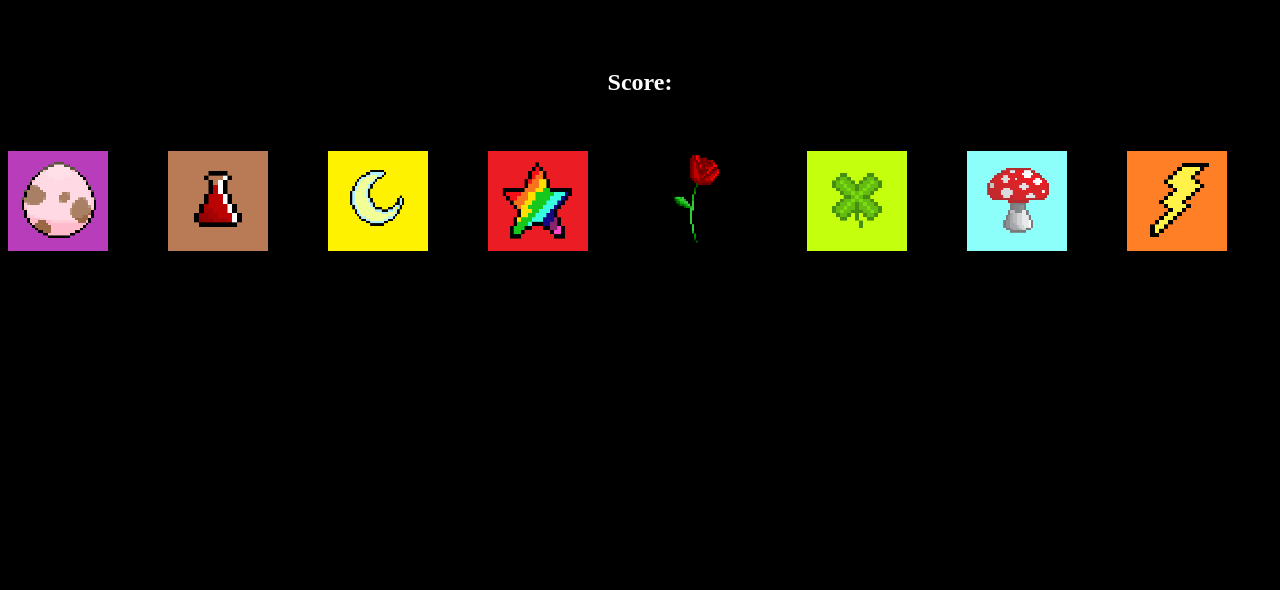
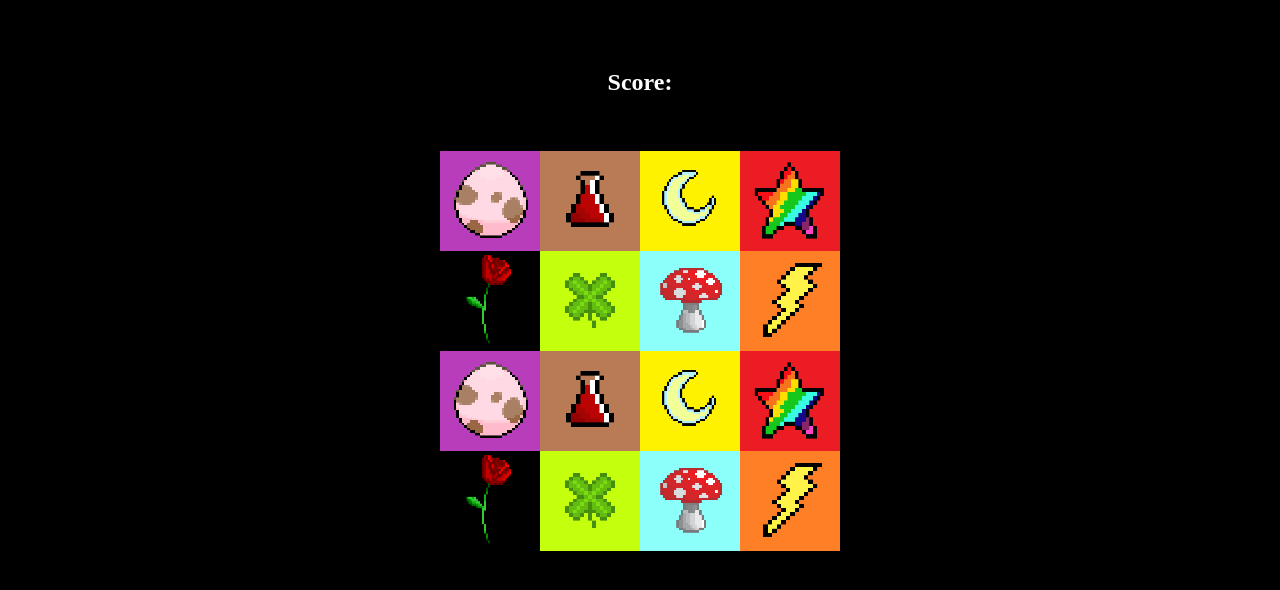
Before and after one commit to StevieMigan/whispersworld, a plain HTML site: page index.html in a window 1280 px wide. Shown: the part 470-1060 px from the top of the page. After the commit the page ends 1029 px from the top, so only its background shows below. Drawn offline with Linux system fonts and the light colour scheme.

Commit message:
Add CSS style for 'Grid' Div

```diff
--- a/assets/css/style.css
+++ b/assets/css/style.css
@@ -3,10 +3,10 @@ body {
 }
 
 .welcome-banner {
-   display:block;
-   margin:0 auto;
-   width:200px;
-   padding-top: 50px;
+    display: block;
+    margin: 0 auto;
+    width: 200px;
+    padding-top: 50px;
 }
 
 .rules-header {
@@ -20,11 +20,11 @@ body {
 }
 
 .grid {
+    height: 400px;
+    width: 400px;
+    font-size: 0;
+    margin: 0 auto;
 
-    display: grid;
-    grid-template-columns: repeat(8, 1fr);
-    grid-template-rows: repeat(8, 5vw);
-    grid-gap: 15px;
 }
 
 .score-meter {
--- a/index.html
+++ b/index.html
@@ -31,6 +31,14 @@
 <img src="assets/images/clover-card.png">
 <img src="assets/images/mushroom-card.png">
 <img src="assets/images/lightning-card.png">
+<img src="assets/images/dragon-egg-card.png">
+<img src="assets/images/magic-potion-card.png">
+<img src="assets/images/moon-card.png">
+<img src="assets/images/rainbow-star-card.png">
+<img src="assets/images/rose-card.png">
+<img src="assets/images/clover-card.png">
+<img src="assets/images/mushroom-card.png">
+<img src="assets/images/lightning-card.png">
     </div>
 </body>
 
```
